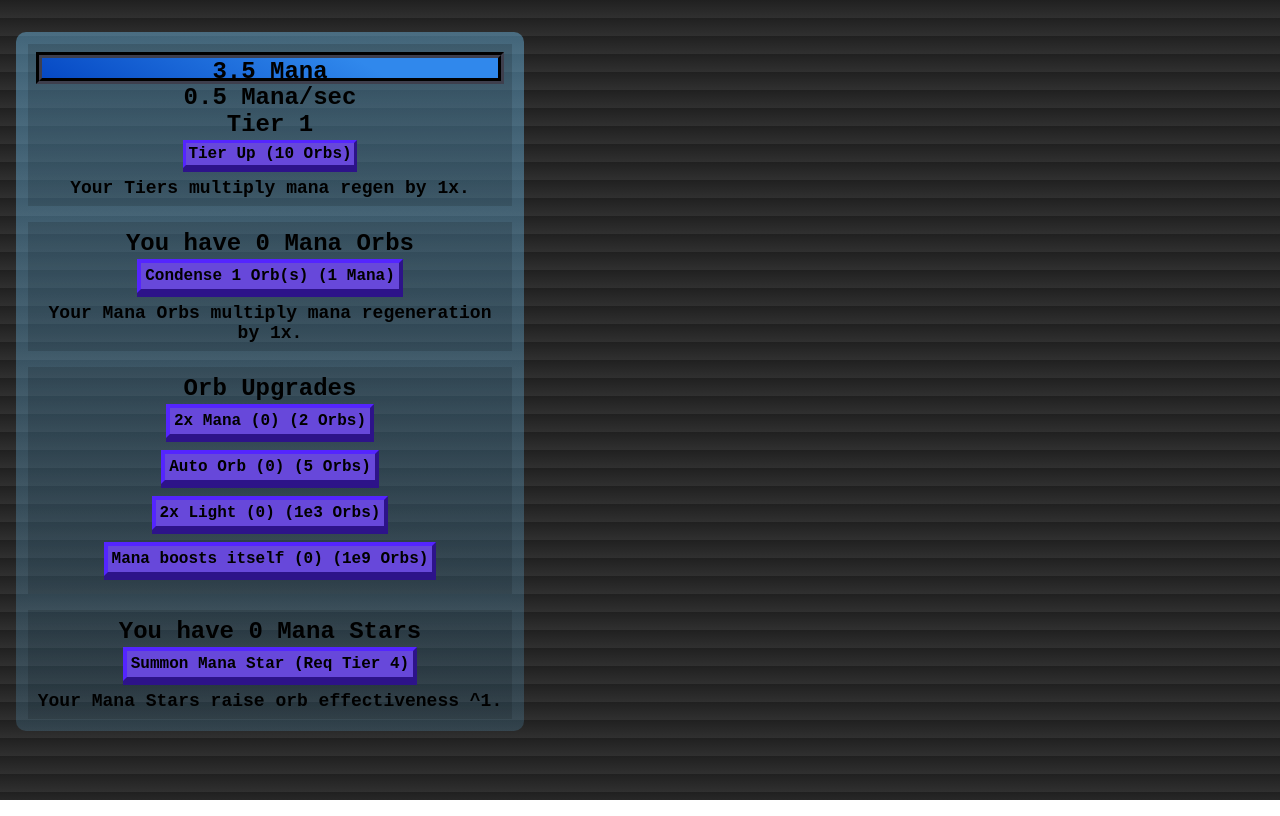
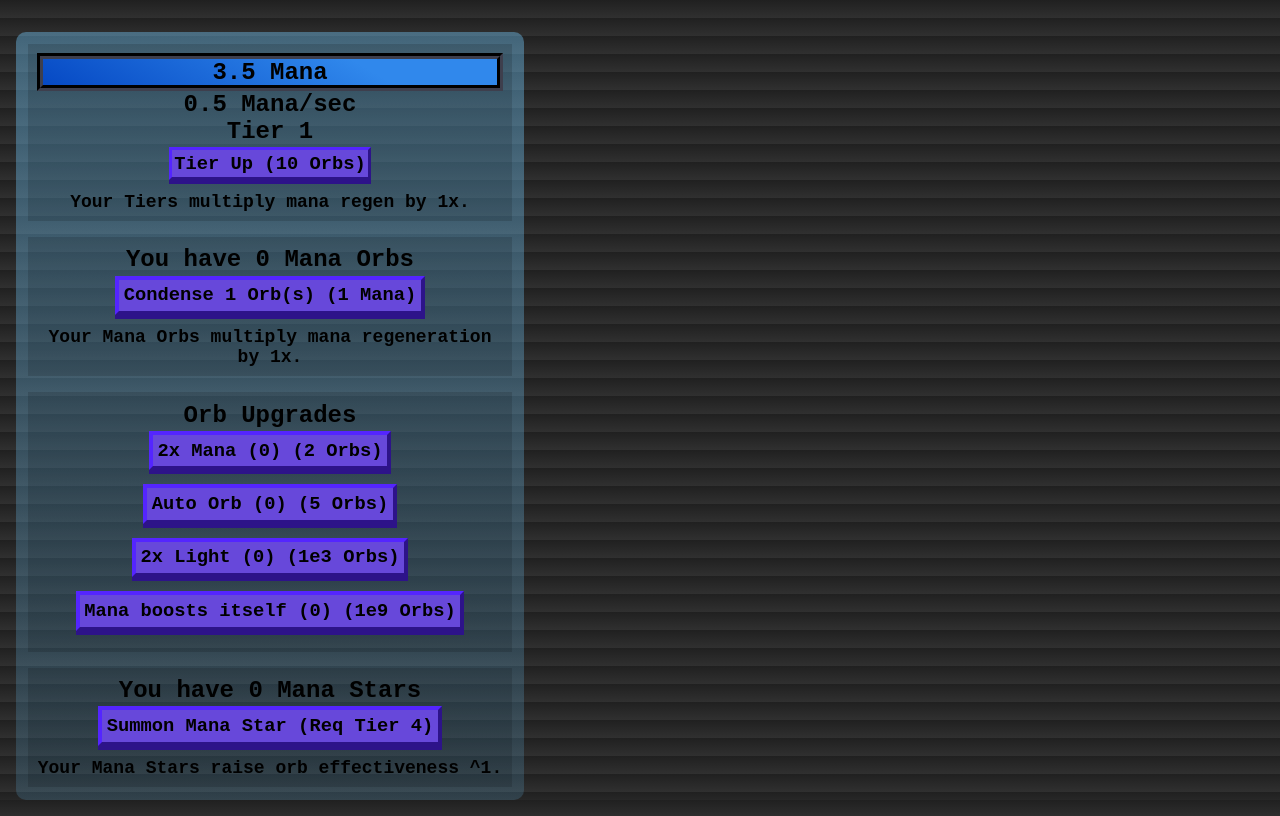
Before and after one commit to palash201/Infinite-Mana, a plain HTML site: page index.html in a window 1280 px wide. Drawn offline with Linux system fonts and the light colour scheme.

Commit message:
changed all vh to px

```diff
--- a/style.css
+++ b/style.css
@@ -61,7 +61,7 @@
 }
 
 .title {
-    font-size: 3vh !important;
+    font-size: 10px !important;
 }
 
 button.disabled {
@@ -72,25 +72,25 @@ button.disabled {
 }
 
 .action-button.small {
-    font-size: 2vh;
-    padding: 0.25vh;
+    font-size: 18.75px;
+    padding: 2.34375px;
     border-width: 3px;
     box-shadow: 0 4px rgb(45, 19, 137);
 }
 
 .action-button {
-    padding: 0.5vh;
+    padding: 4.6875px;
     font-weight: 600;
     transition-duration: 0.12s;
-    font-size: 2vh;
+    font-size: 18.75px;
     color: #000000;
     border: none;
     background: rgb(103, 72, 218);
     box-sizing: border-box;
     border: 4px outset rgb(73, 32, 221);
     box-shadow: 0 4px rgb(45, 19, 137);
-    margin-top: 0.25vh;
-    margin-bottom: 1.25vh;
+    margin-top: 2.34375px;
+    margin-bottom: 11.71875px;
 }
 
 .action-button.light {
@@ -135,9 +135,9 @@ button.disabled {
     text-align: center;
     font-size: x-large;
     font-weight: 600;
-    width: calc(100% - 2vh - 16px);
+    width: calc(100% - 18.75px - 16px);
     background: rgba(0, 0, 0, 0.14);
-    padding: 1vh;
+    padding: 9.375px;
 }
 
 .info.dark {
@@ -169,17 +169,18 @@ body {
     padding: 4px;
     margin-top: 16px;
     width: 500px;
+    height:760px;
 }
 
 #header {
     width: 500px;
-    height: 6vh;
+    height: 56.25px;
 }
 
 .bar {
     position: relative;
     width: 100%;
-    height: 4vh;
+    height: 37.5px;
     border: 6px double #3e3f4d;
     box-sizing: border-box;
     border-style: groove;
```
